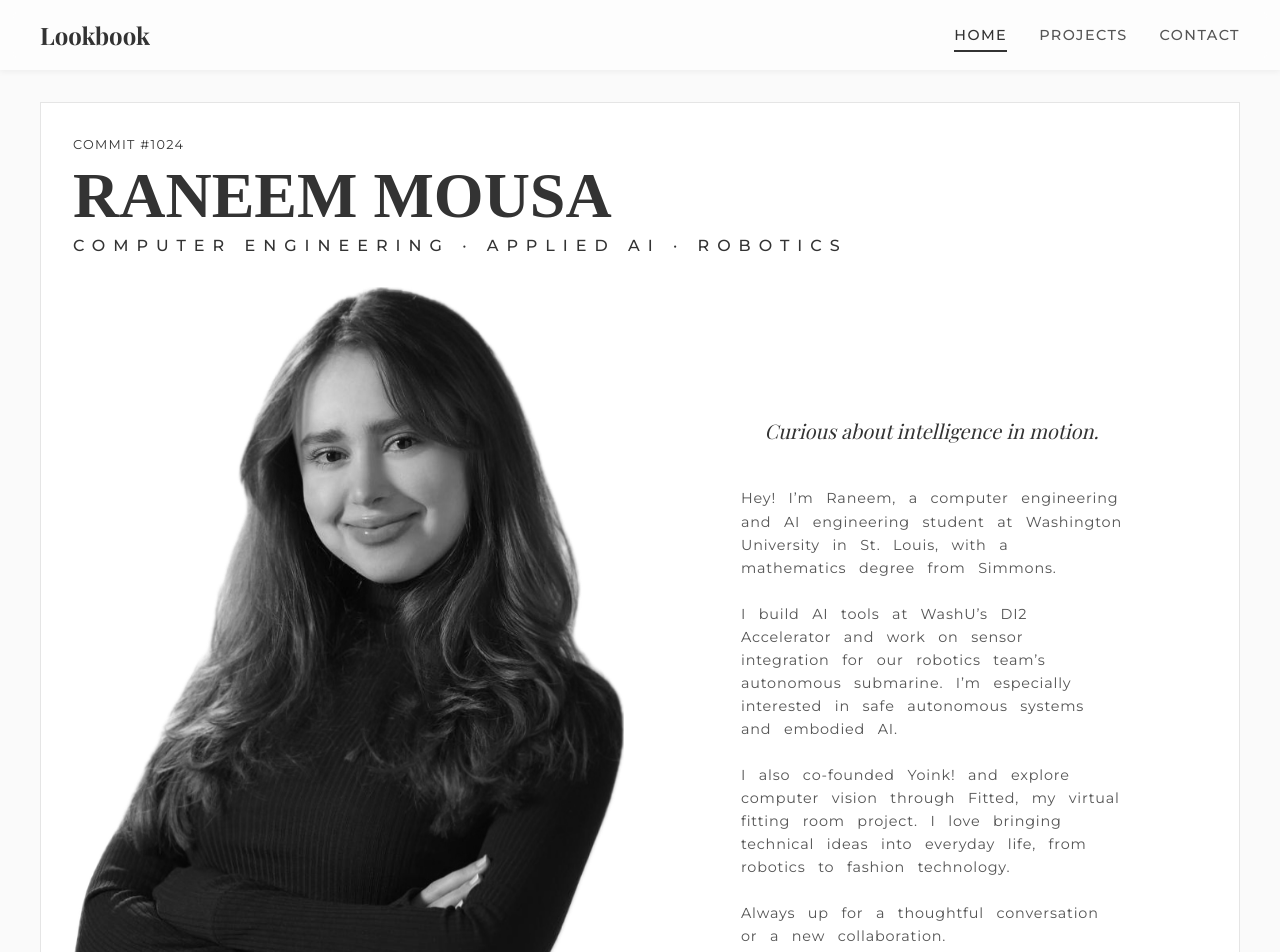
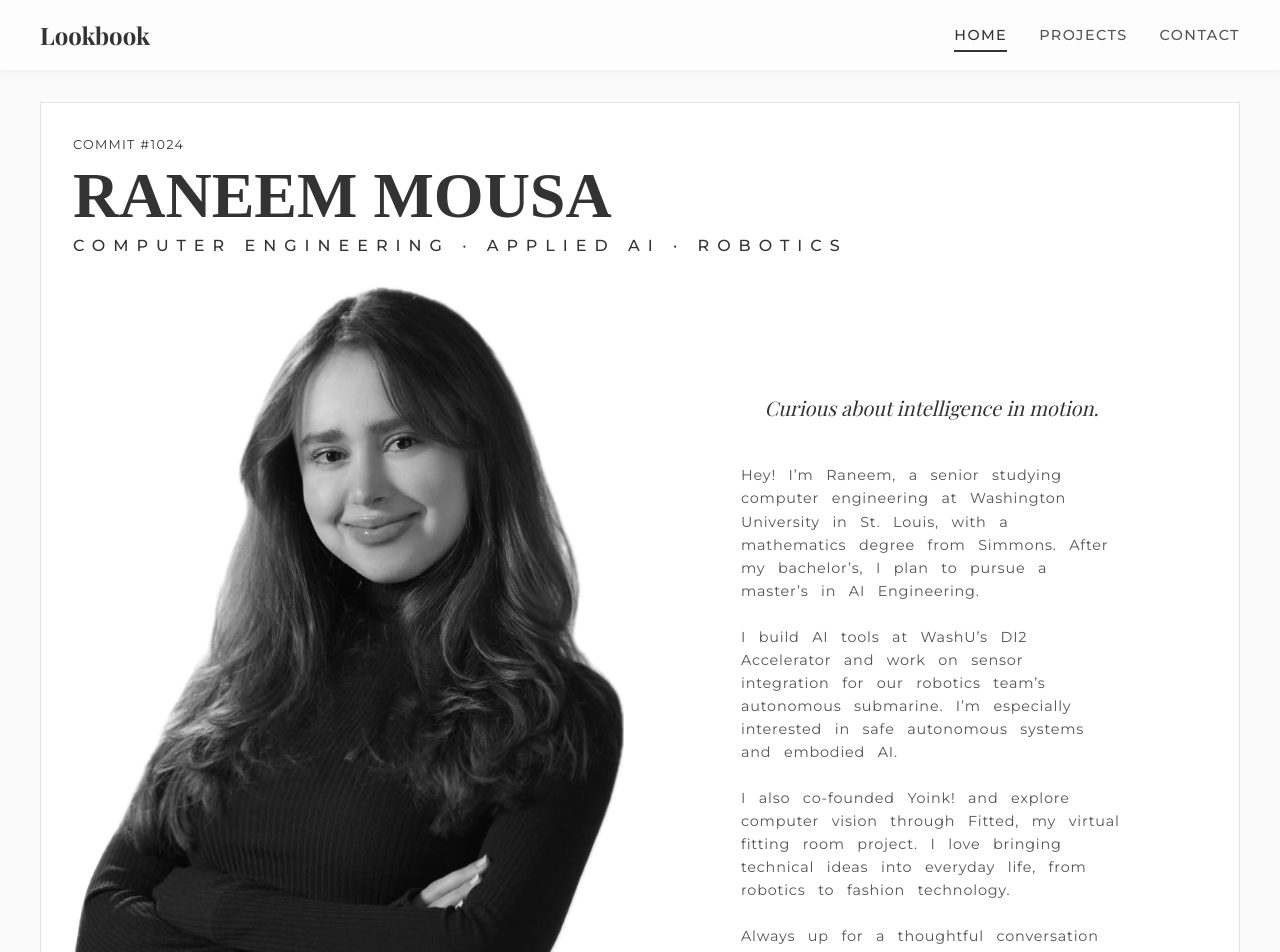
Before and after one commit to raneemousa3/Raneem-sPorfolio2025, a Next.js app: page / in a window 1280 px wide. Shown: the top 952 px of the page. Built offline with nearby package versions, Linux system fonts and the light colour scheme; a web font is replaced by a local one.

Commit message:
Clarify senior standing and future AI Engineering master's plans

```diff
--- a/src/components/EditorialCoverHero.tsx
+++ b/src/components/EditorialCoverHero.tsx
@@ -65,7 +65,7 @@ const EditorialCoverHero = ({
           <div className={styles.topRight}></div>
           <div className={styles.midLeft}>Curious about intelligence in motion.</div>
           <div className={styles.bottomRight}>
-          Hey! I’m Raneem, a computer engineering and AI engineering student at Washington University in St. Louis, with a mathematics degree from Simmons.
+          Hey! I’m Raneem, a senior studying computer engineering at Washington University in St. Louis, with a mathematics degree from Simmons. After my bachelor’s, I plan to pursue a master’s in AI Engineering.
           <br /><br />
           I build AI tools at WashU’s DI2 Accelerator and work on sensor integration for our robotics team’s autonomous submarine. I’m especially interested in safe autonomous systems and embodied AI.
           <br /><br />
```
